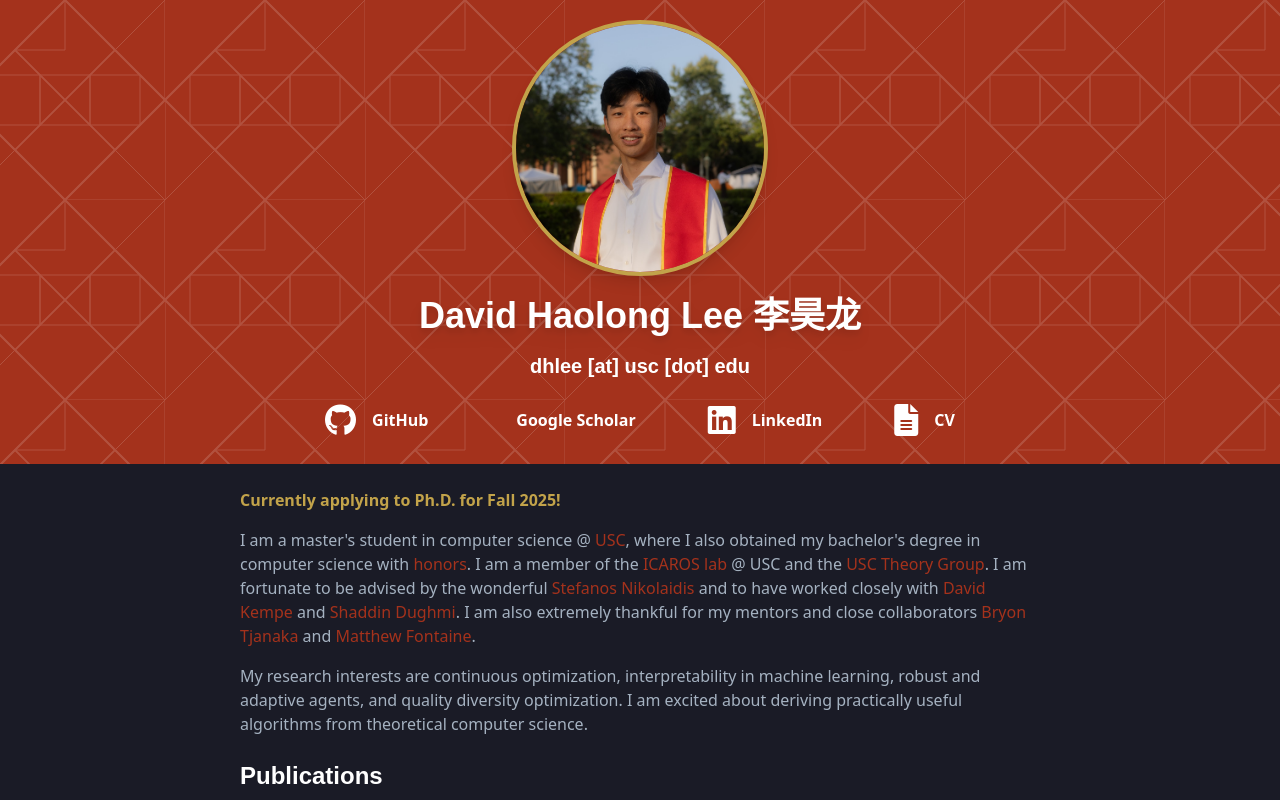
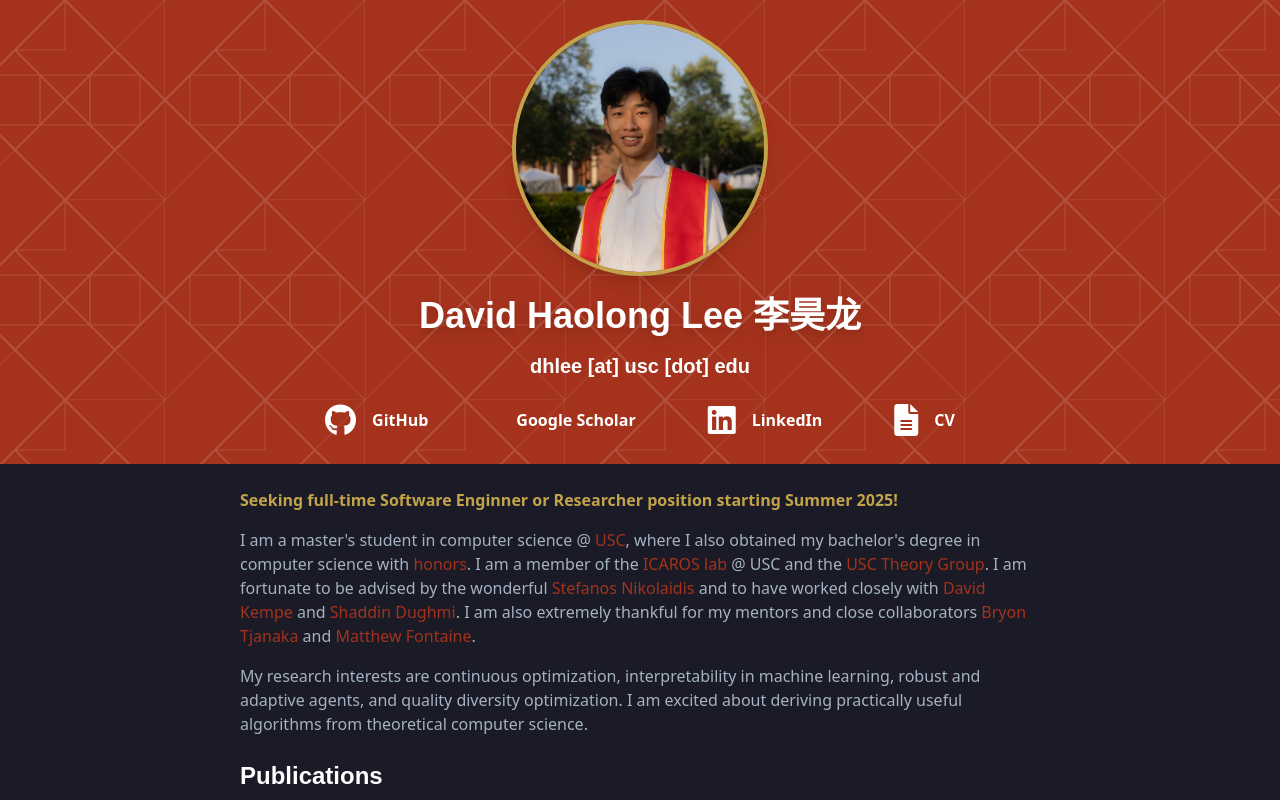
Before and after one commit to itsdawei/itsdawei.github.io, a plain HTML site: page index.html in a window 1280 px wide. Shown: the top 800 px of the page. Drawn offline with Linux system fonts and the light colour scheme; some icons are missing.

Commit message:
Update status

```diff
--- a/index.html
+++ b/index.html
@@ -36,7 +36,8 @@
       </section>
       <section>
         <div class="flex flex-col space-y-4 py-6">
-          <p class="font-bold text-highlight">Currently applying to Ph.D. for Fall 2025!</p>
+          <!-- <p class="font-bold text-highlight">Currently applying to Ph.D. for Fall 2025!</p> -->
+          <p class="font-bold text-highlight">Seeking full-time Software Enginner or Researcher position starting Summer 2025!</p>
           <p>
             I am a master's student in computer science @
             <a class="hover:underline hover:underline-offset-4" href="https://www.usc.edu">USC</a>, where I also obtained my
```
